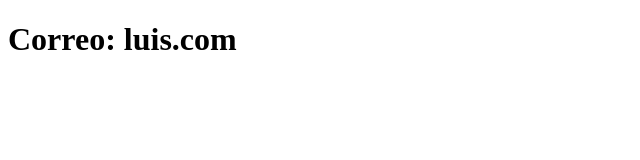
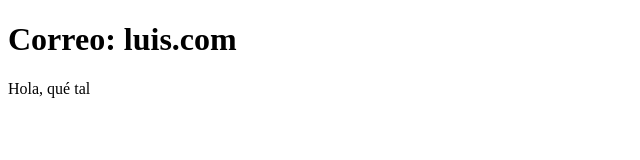
Before and after one commit to JoseLuisSedglach/sistema-de-registro, a plain HTML site: page contacto.html in a window 1280 px wide. Shown: the whole page, without its empty margins (0-640 px from the left). Drawn offline with Linux system fonts and the light colour scheme.

Commit message:
Actualiza el contacto

```diff
--- a/contacto.html
+++ b/contacto.html
@@ -7,5 +7,6 @@
 </head>
 <body>
     <h1>Correo: luis.com</h1>
+    <p>Hola, qué tal</p>
 </body>
 </html>
```
